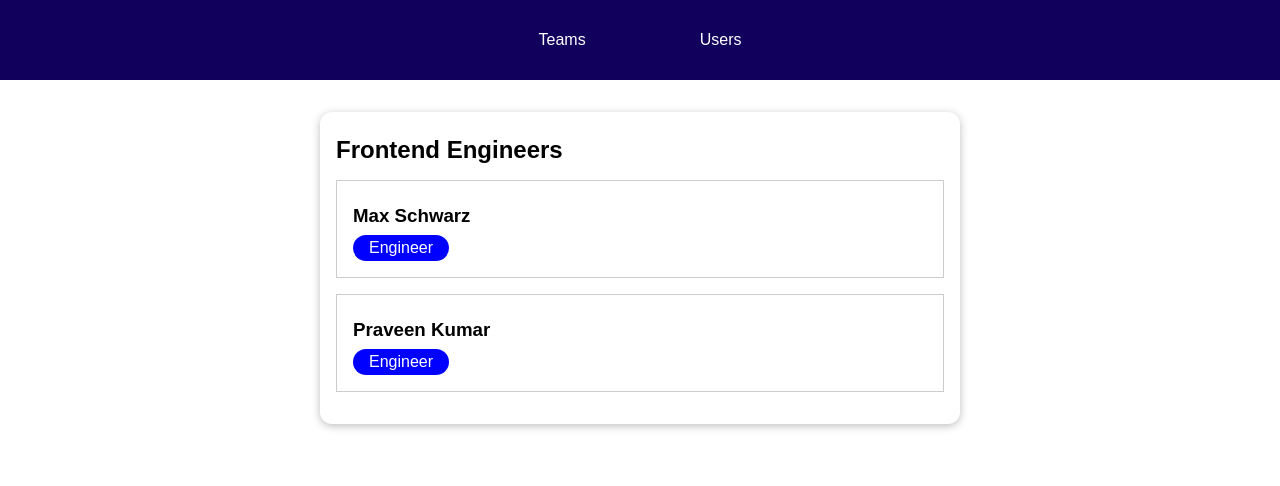
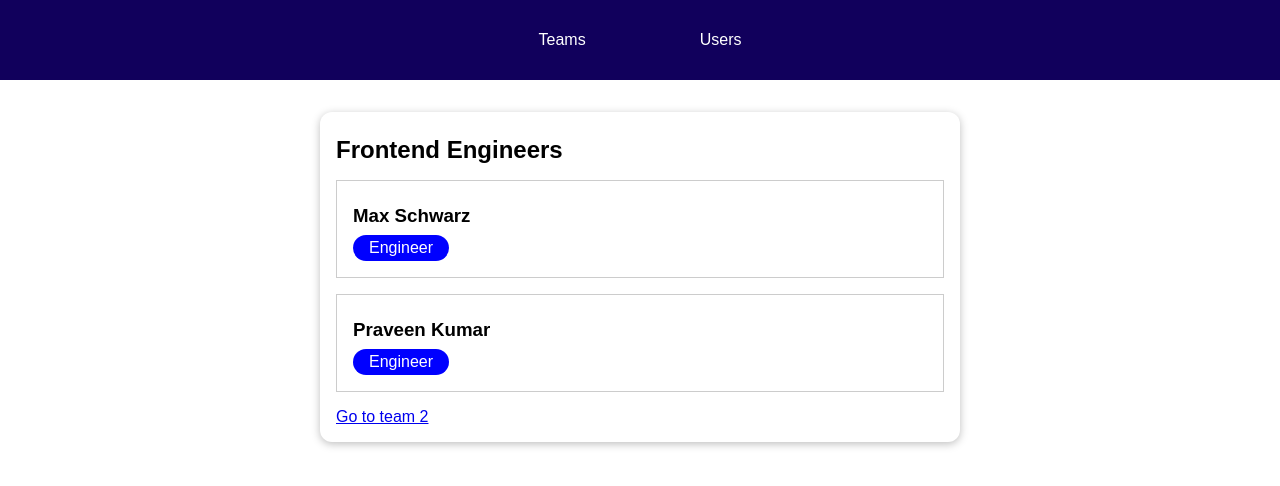
Before and after one commit to AndreaLupo/vue-13-routing, a Vue app: page /teams/t1 in a window 1280 px wide. Shown: the top 486 px of the page. Built offline with nearby package versions, Linux system fonts and the light colour scheme.

Commit message:
Router link

```diff
--- a/src/components/teams/TeamMembers.vue
+++ b/src/components/teams/TeamMembers.vue
@@ -9,6 +9,7 @@
         :role="member.role"
       ></user-item>
     </ul>
+    <router-link to="/teams/t2">Go to team 2</router-link>
   </section>
 </template>
 
```
